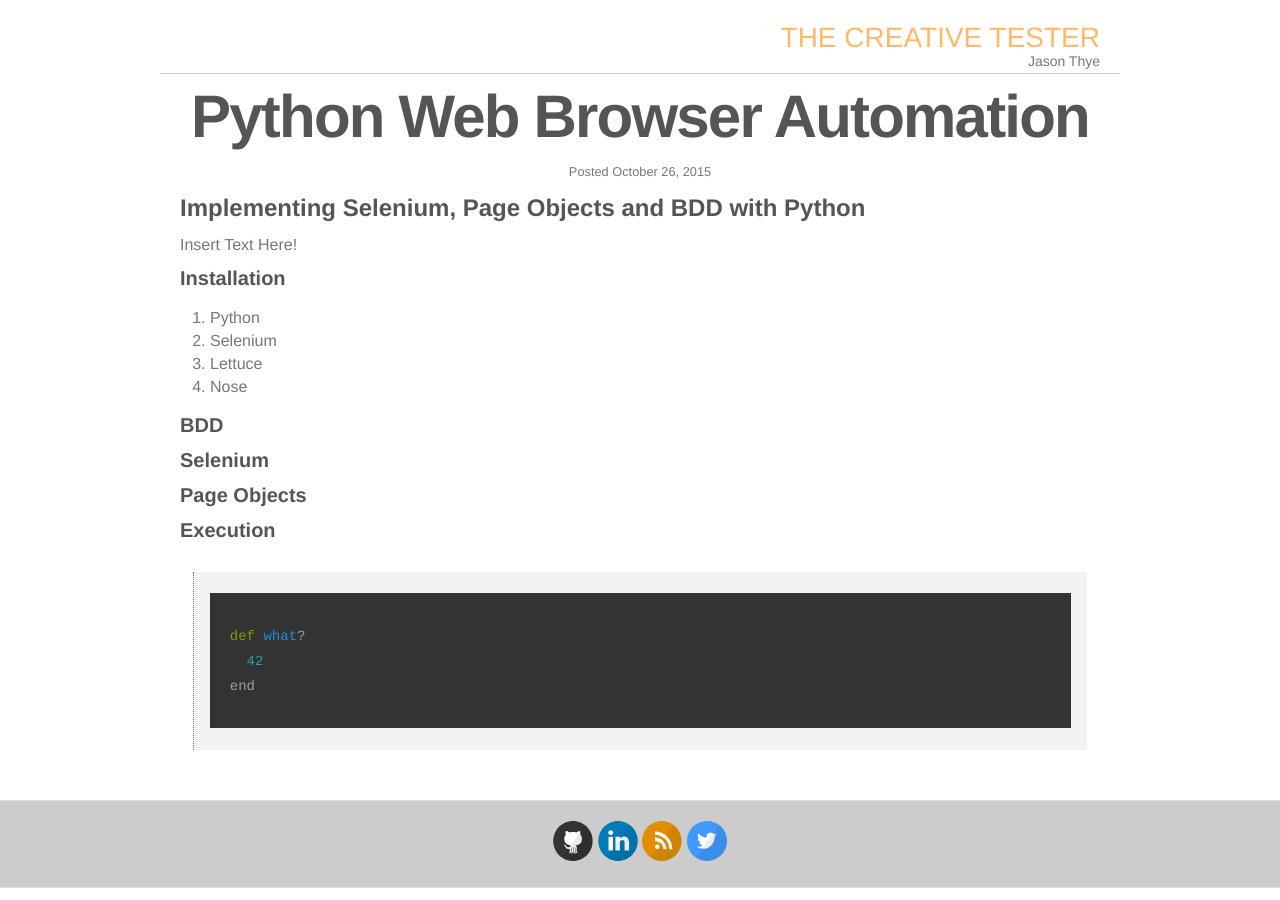
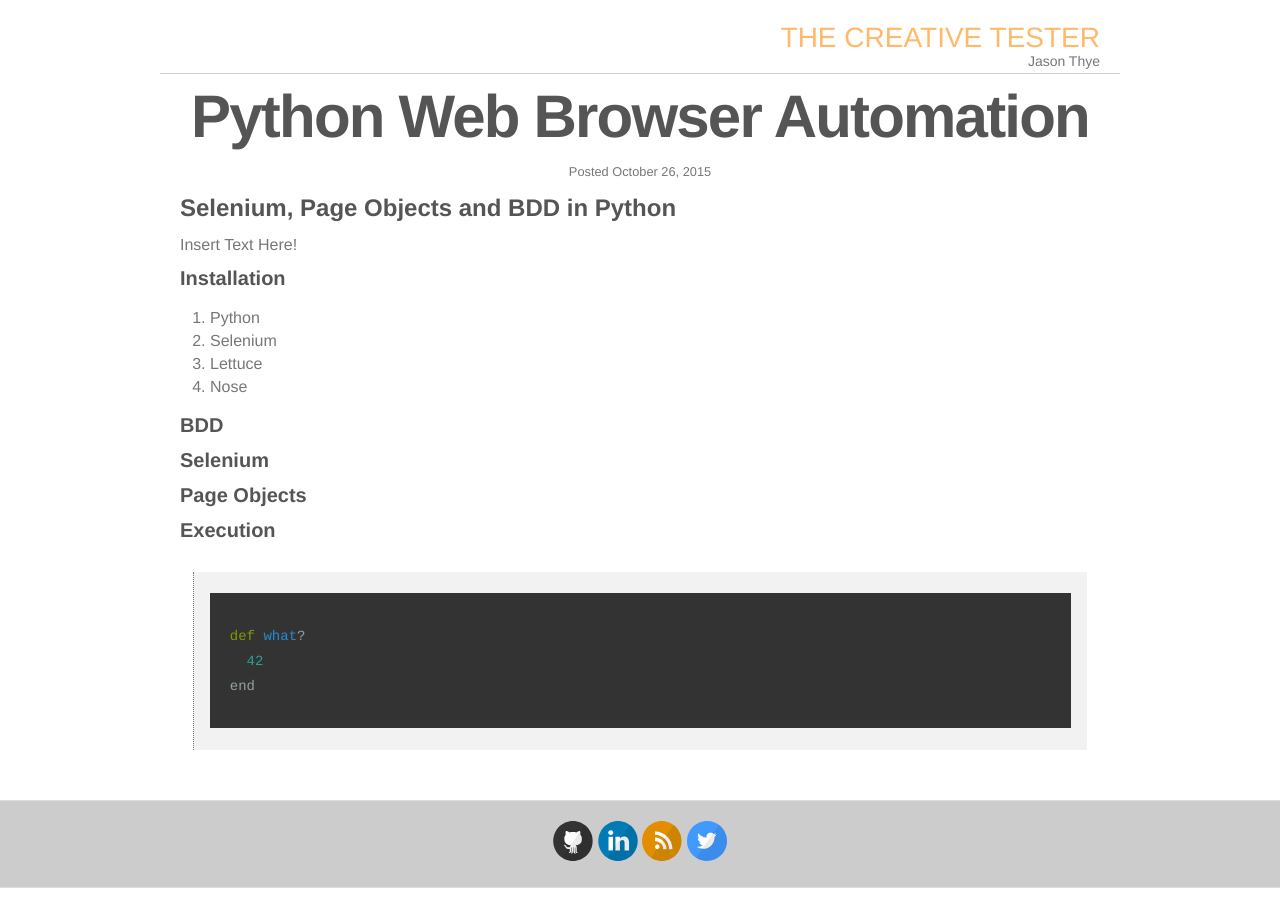
Before and after one commit to the-creative-tester/blog, a Jekyll site: the page built from _posts/2015-10-26-Python-Browser-Automation.md, in a window 1280 px wide. Built offline with Jekyll 4.4.1, drawn with Linux system fonts in a browser that asks for light colours; nearby versions of some CDN libraries.

Commit message:
Update 2015-10-26-Python-Browser-Automation.md

```diff
--- a/_posts/2015-10-26-Python-Browser-Automation.md
+++ b/_posts/2015-10-26-Python-Browser-Automation.md
@@ -8,7 +8,7 @@ colour:
 
 
 
-## Implementing Selenium, Page Objects and BDD with Python
+## Selenium, Page Objects and BDD in Python
 
 Insert Text Here!
 
```
